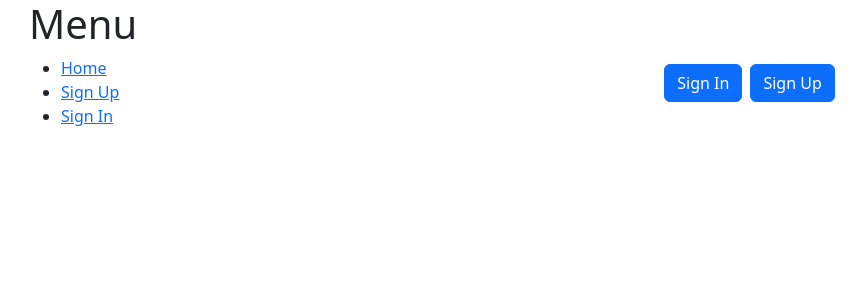
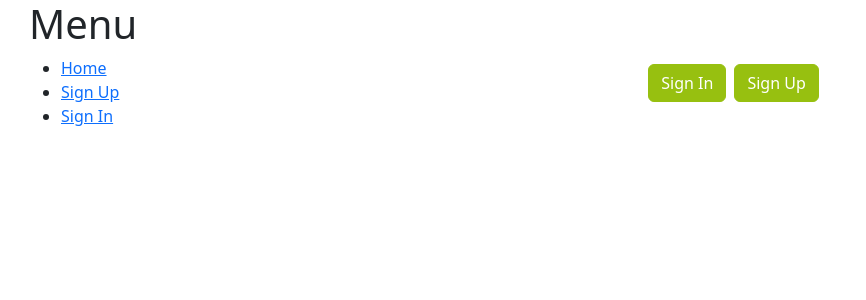
Before and after one commit to Felix45/Doctor-Appointment-Front-end, a React (Create React App) app: page / in a window 1280 px wide. Shown: the top 300 px of the page, without its empty margins (53-919 px from the left). Built offline with nearby package versions, Linux system fonts and the light colour scheme; no server answers.

Commit message:
Add application styling

```diff
--- a/src/index.css
+++ b/src/index.css
@@ -1,3 +1,5 @@
+@import url("https://fonts.googleapis.com/css2?family=Pacifico&display=swap");
+
 body {
   margin: 0;
   font-family:
@@ -16,16 +18,42 @@ body {
   -moz-osx-font-smoothing: grayscale;
 }
 
-code {
-  font-family:
-    source-code-pro,
-    Menlo,
-    Monaco,
-    Consolas,
-    'Courier New',
-    monospace;
+:root{
+  --bg_primary: #97c010;
+  --pacifico: 'Pacifico', cursive;
 }
 
+.btn,
+.btn-primary {
+  border: 1px solid var(--bg_primary) !important;
+  background-color: var(--bg_primary) !important;
+}
+
+.menu {
+  height: 100vh;
+  border-right: 4px solid #ddd;
+  box-shadow: 2px 2px 5px #fafafa;
+}
+
+.menu h1 {
+  font-family: var(--pacifico);
+}
+
+.menu ul,
 .splash {
+  margin: 0;
+  padding: 0;
   list-style-type: none;
 }
+
+.menu ul li a {
+  color: #fff;
+  display: block;
+  padding: 10px;
+  margin-bottom: 10px;
+  font-size: 1.2em;
+  font-weight: bold;
+  text-decoration: none;
+  border-radius: 10px;
+  background-color: var(--bg_primary);
+}
```
